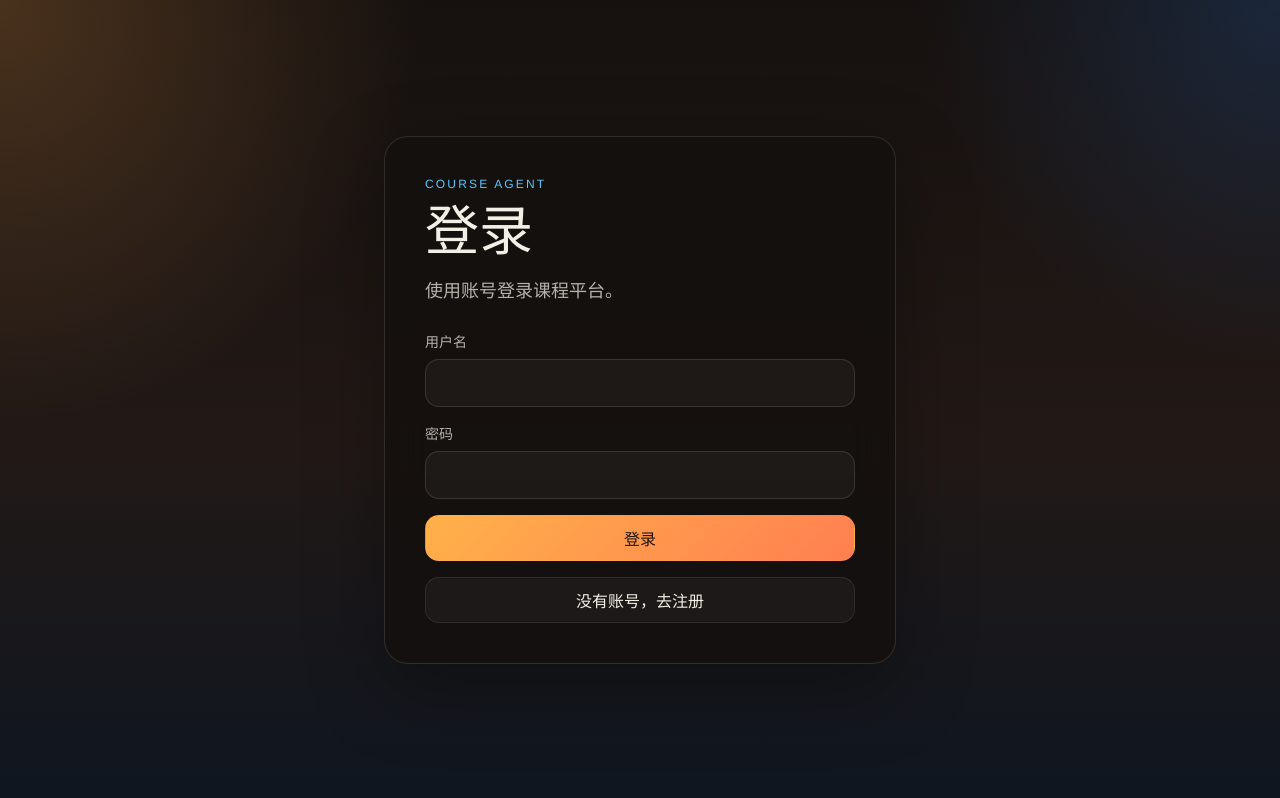
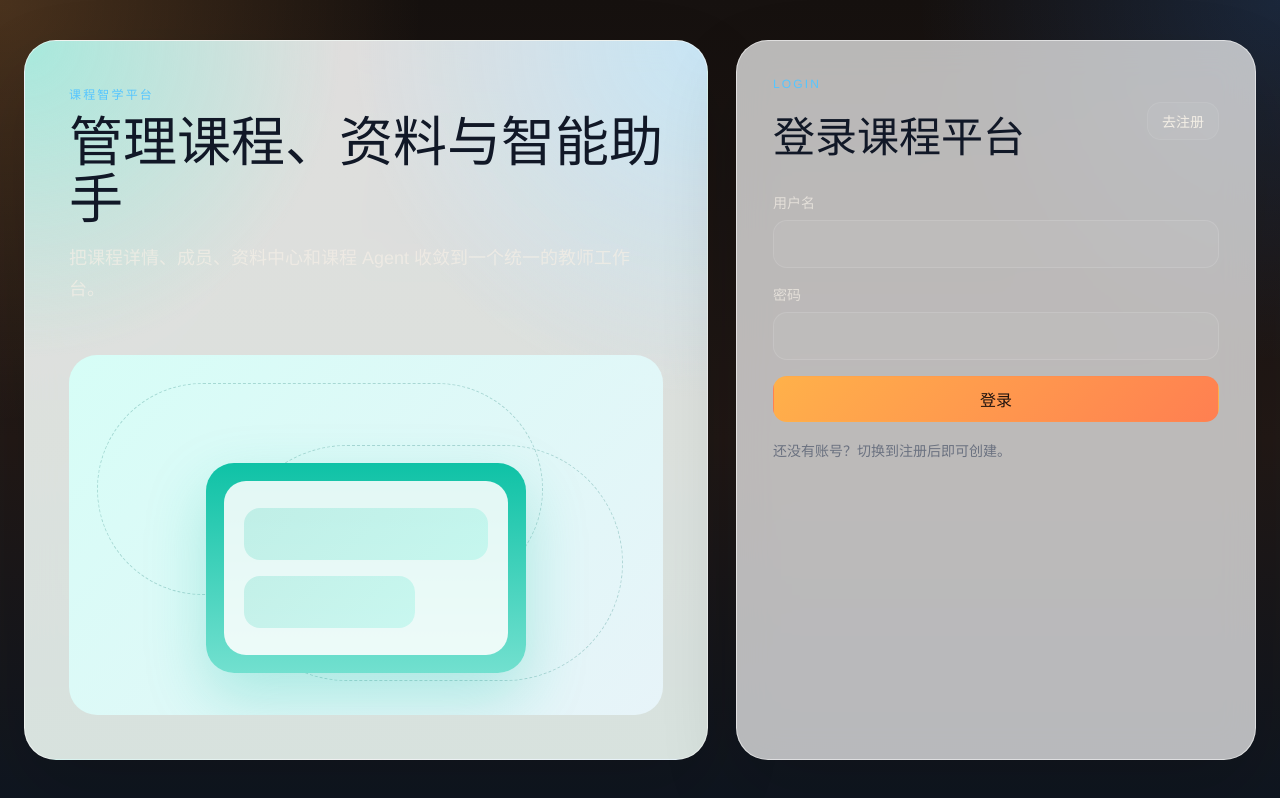
Before and after one commit to jk-z-z-z/course_agent, a Vue app in the folder frontend/: page /login in a window 1280 px wide. Built offline with nearby package versions, Linux system fonts and the light colour scheme; no server answers; the HTML template or start-up script is replaced by a standard one.

Commit message:
feat(frontend): redesign auth page

```diff
--- a/frontend/src/style.css
+++ b/frontend/src/style.css
@@ -722,6 +722,126 @@ h3 {
   width: 100%;
 }
 
+.auth-page {
+  min-height: 100vh;
+  padding: 24px;
+  display: grid;
+  place-items: center;
+}
+
+.auth-split-shell {
+  width: min(1320px, 100%);
+  display: grid;
+  grid-template-columns: minmax(0, 1.15fr) minmax(420px, 520px);
+  gap: 28px;
+}
+
+.auth-brand-panel,
+.auth-form-panel {
+  border: 1px solid rgba(255, 255, 255, 0.55);
+  border-radius: 32px;
+  background: rgba(255, 255, 255, 0.7);
+  backdrop-filter: blur(18px);
+  box-shadow: 0 32px 80px rgba(0, 0, 0, 0.14);
+}
+
+.auth-brand-panel {
+  min-height: 720px;
+  padding: 44px;
+  display: grid;
+  align-content: space-between;
+  background:
+    radial-gradient(circle at left top, rgba(111, 240, 218, 0.52), transparent 32%),
+    radial-gradient(circle at right top, rgba(191, 233, 255, 0.72), transparent 36%),
+    linear-gradient(180deg, rgba(255, 255, 255, 0.86), rgba(243, 255, 249, 0.88));
+}
+
+.auth-brand-panel h1,
+.auth-form-panel h2 {
+  color: #111827;
+}
+
+.auth-panel-head {
+  display: flex;
+  justify-content: space-between;
+  gap: 16px;
+  align-items: center;
+}
+
+.auth-form-panel {
+  padding: 36px;
+}
+
+.auth-form {
+  margin-top: 28px;
+}
+
+.auth-submit {
+  width: 100%;
+}
+
+.auth-switch-copy {
+  margin: 18px 0 0;
+  color: #6b7280;
+  font-size: 14px;
+}
+
+.auth-illustration-card {
+  min-height: 360px;
+  position: relative;
+  overflow: hidden;
+  border-radius: 28px;
+  background: linear-gradient(135deg, rgba(214, 255, 248, 0.95), rgba(235, 248, 255, 0.82));
+}
+
+.auth-illustration-orbit {
+  position: absolute;
+  border-radius: 999px;
+  border: 1px dashed rgba(15, 118, 110, 0.25);
+}
+
+.auth-orbit-a {
+  inset: 28px 120px 120px 28px;
+}
+
+.auth-orbit-b {
+  inset: 90px 40px 34px 160px;
+}
+
+.auth-illustration-device {
+  position: absolute;
+  left: 50%;
+  bottom: 42px;
+  width: 320px;
+  height: 210px;
+  transform: translateX(-50%);
+  border-radius: 28px;
+  background: linear-gradient(180deg, #0fc2a6, #72e0cf);
+  box-shadow: 0 24px 60px rgba(15, 194, 166, 0.26);
+  padding: 18px;
+}
+
+.auth-device-screen {
+  width: 100%;
+  height: 100%;
+  border-radius: 22px;
+  background: rgba(255, 255, 255, 0.88);
+  display: grid;
+  align-content: center;
+  gap: 16px;
+  padding: 20px;
+}
+
+.auth-device-card {
+  height: 52px;
+  border-radius: 16px;
+  background: linear-gradient(135deg, rgba(24, 195, 165, 0.18), rgba(111, 240, 218, 0.28));
+}
+
+.auth-device-card.short {
+  width: 70%;
+}
+
 .error {
   margin: 0;
   color: var(--danger);
@@ -875,6 +995,14 @@ h3 {
   .platform-top-nav {
     flex-direction: column;
     align-items: stretch;
+  }
+
+  .auth-split-shell {
+    grid-template-columns: 1fr;
+  }
+
+  .auth-brand-panel {
+    min-height: 520px;
   }
 
   .hero-card,
--- a/frontend/src/views/LoginView.vue
+++ b/frontend/src/views/LoginView.vue
@@ -1,13 +1,38 @@
 <template>
-  <main class="page-shell auth-shell">
-    <section class="card auth-card">
-      <div class="auth-header">
-        <p class="eyebrow">Course Agent</p>
-        <h1>{{ mode === 'login' ? '登录' : '注册' }}</h1>
-        <p class="lead">{{ mode === 'login' ? '使用账号登录课程平台。' : '创建你的课程平台账号。' }}</p>
+  <main class="auth-page">
+    <section class="auth-split-shell">
+      <article class="auth-brand-panel">
+        <div>
+          <p class="eyebrow">课程智学平台</p>
+          <h1>管理课程、资料与智能助手</h1>
+          <p class="lead">把课程详情、成员、资料中心和课程 Agent 收敛到一个统一的教师工作台。</p>
         </div>
 
-      <form class="form" @submit.prevent="handleSubmit">
+        <div class="auth-illustration-card">
+          <div class="auth-illustration-orbit auth-orbit-a" />
+          <div class="auth-illustration-orbit auth-orbit-b" />
+          <div class="auth-illustration-device">
+            <div class="auth-device-screen">
+              <div class="auth-device-card" />
+              <div class="auth-device-card short" />
+            </div>
+          </div>
+        </div>
+      </article>
+
+      <section class="auth-form-panel">
+        <div class="auth-panel-head">
+          <div>
+            <p class="eyebrow">{{ mode === 'login' ? 'Login' : 'Register' }}</p>
+            <h2>{{ mode === 'login' ? '登录课程平台' : '注册新账号' }}</h2>
+          </div>
+
+          <button class="button ghost compact" type="button" @click="toggleMode">
+            {{ mode === 'login' ? '去注册' : '去登录' }}
+          </button>
+        </div>
+
+        <form class="form auth-form" @submit.prevent="handleSubmit">
           <label class="field">
             <span>用户名</span>
             <input v-model.trim="form.username" type="text" autocomplete="username" />
@@ -25,14 +50,15 @@
 
           <p v-if="errorMessage" class="error">{{ errorMessage }}</p>
 
-        <button class="button primary" type="submit" :disabled="loading">
+          <button class="button primary auth-submit" type="submit" :disabled="loading">
             {{ loading ? '处理中...' : mode === 'login' ? '登录' : '注册' }}
           </button>
         </form>
 
-      <button class="button ghost switcher" type="button" @click="toggleMode">
-        {{ mode === 'login' ? '没有账号，去注册' : '已有账号，去登录' }}
-      </button>
+        <p class="auth-switch-copy">
+          {{ mode === 'login' ? '还没有账号？切换到注册后即可创建。' : '已经有账号？切换到登录继续使用。' }}
+        </p>
+      </section>
     </section>
   </main>
 </template>
```
Lines whose indentation alone changed are shown as unchanged.
